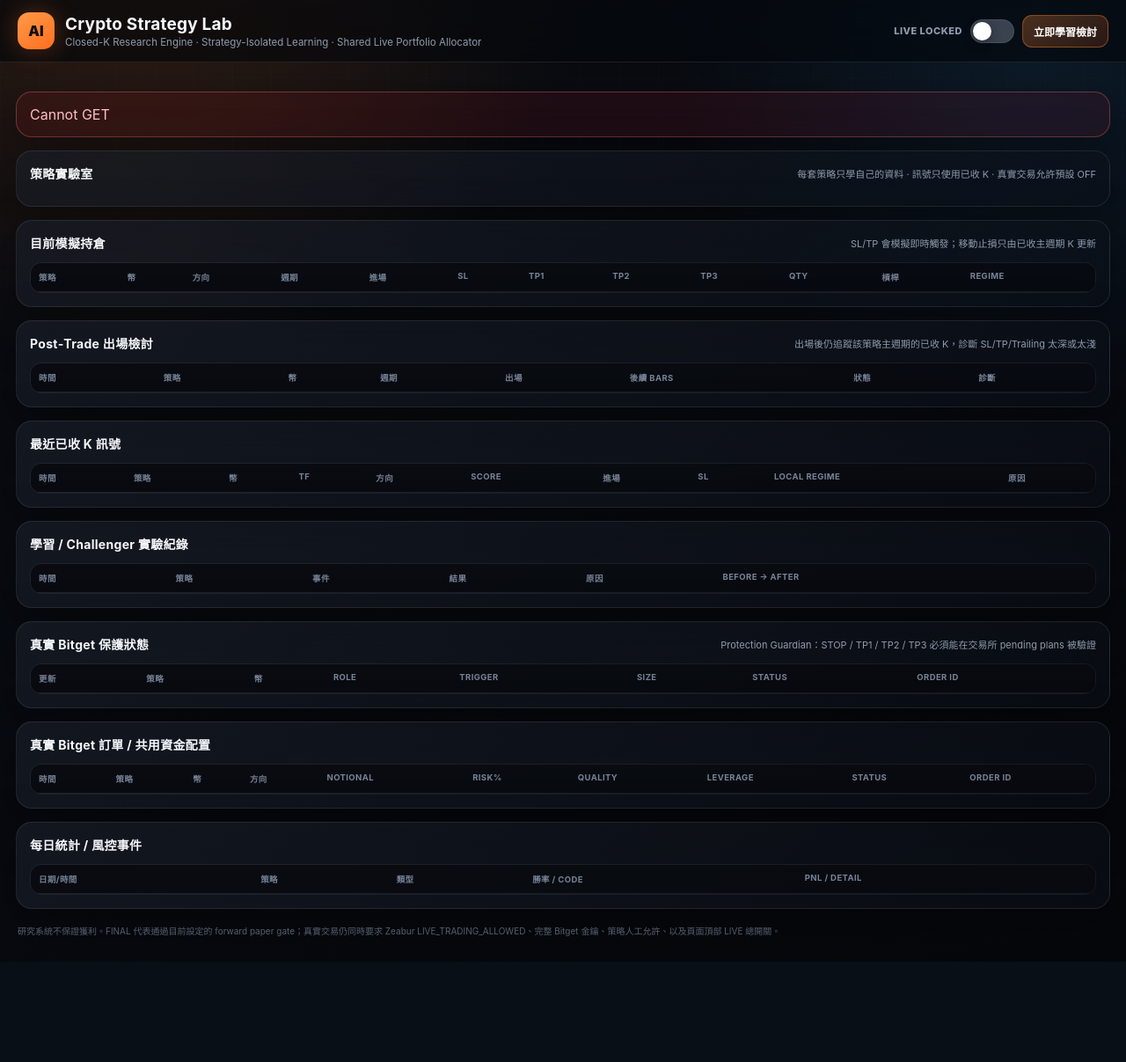
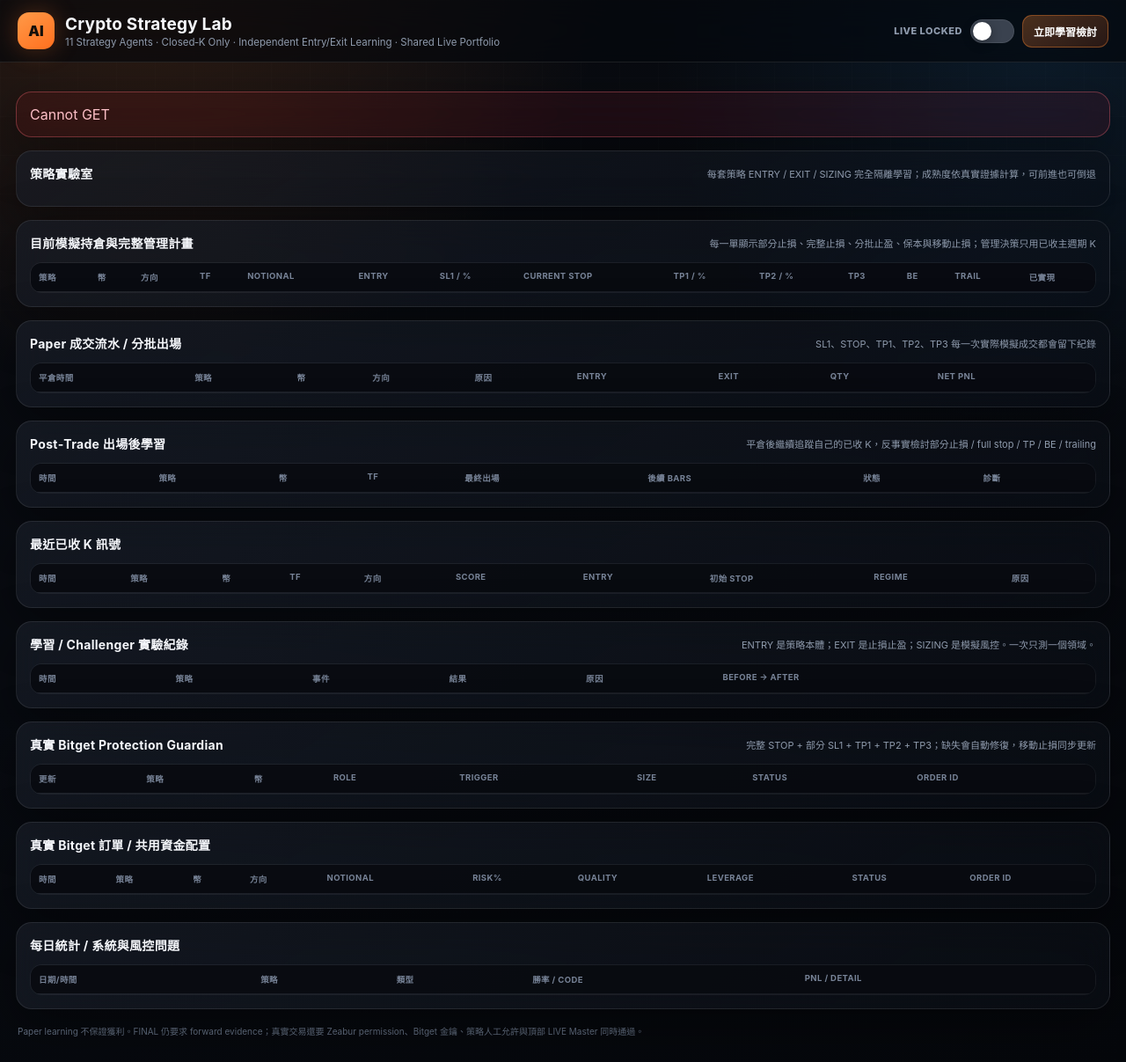
Before and after one commit to chenyu951216-afk/AI, a Python web app: template templates/index.html in a window 1280 px wide. Shown: the whole page at 88% size. Before the commit the page ends 1071 px from the top, so only its background shows below. Run offline with Jinja, Linux system fonts and the light colour scheme; the template is opened without the code that fills it, so the values that code supplies are empty.

Commit message:
Expose complete position lifecycle in dashboard

```diff
--- a/templates/index.html
+++ b/templates/index.html
@@ -1,17 +1,13 @@
-<!doctype html><html lang="zh-Hant"><head><meta charset="utf-8"><meta name="viewport" content="width=device-width,initial-scale=1"><title>AI Crypto Strategy Lab</title>
-<link rel="stylesheet" href="/static/app.css"></head><body>
-<header><div class="head"><div class="brand"><div class="logo">AI</div><div><h1>Crypto Strategy Lab</h1><div class="sub">Closed-K Research Engine · Strategy-Isolated Learning · Shared Live Portfolio Allocator</div></div></div><div class="actions"><span id="liveText" class="liveLabel">LIVE LOCKED</span><div id="liveSwitch" class="switch" title="真實交易總開關"></div><button class="btn orange" onclick="runLearning()">立即學習檢討</button></div></div></header>
-<div class="wrap">
-<div id="errorBox" class="glass section error hidden"></div>
-<div id="overview" class="overview"></div>
-<section class="glass section"><div class="sectionTitle"><h2>策略實驗室</h2><span class="muted">每套策略只學自己的資料 · 訊號只使用已收 K · 真實交易允許預設 OFF</span></div><div id="strategies" class="strategyGrid"></div></section>
-<section class="glass section"><div class="sectionTitle"><h2>目前模擬持倉</h2><span class="muted">SL/TP 會模擬即時觸發；移動止損只由已收主週期 K 更新</span></div><div class="tableWrap"><table><thead><tr><th>策略</th><th>幣</th><th>方向</th><th>週期</th><th>進場</th><th>SL</th><th>TP1</th><th>TP2</th><th>TP3</th><th>Qty</th><th>槓桿</th><th>Regime</th></tr></thead><tbody id="positions"></tbody></table></div></section>
-<section class="glass section"><div class="sectionTitle"><h2>Post‑Trade 出場檢討</h2><span class="muted">出場後仍追蹤該策略主週期的已收 K，診斷 SL/TP/Trailing 太深或太淺</span></div><div class="tableWrap"><table><thead><tr><th>時間</th><th>策略</th><th>幣</th><th>週期</th><th>出場</th><th>後續 bars</th><th>狀態</th><th>診斷</th></tr></thead><tbody id="postTrade"></tbody></table></div></section>
-<section class="glass section"><div class="sectionTitle"><h2>最近已收 K 訊號</h2></div><div class="tableWrap"><table><thead><tr><th>時間</th><th>策略</th><th>幣</th><th>TF</th><th>方向</th><th>Score</th><th>進場</th><th>SL</th><th>Local Regime</th><th>原因</th></tr></thead><tbody id="signals"></tbody></table></div></section>
-<section class="glass section"><div class="sectionTitle"><h2>學習 / Challenger 實驗紀錄</h2></div><div class="tableWrap"><table><thead><tr><th>時間</th><th>策略</th><th>事件</th><th>結果</th><th>原因</th><th>Before → After</th></tr></thead><tbody id="adj"></tbody></table></div></section>
-<section class="glass section"><div class="sectionTitle"><h2>真實 Bitget 保護狀態</h2><span class="muted">Protection Guardian：STOP / TP1 / TP2 / TP3 必須能在交易所 pending plans 被驗證</span></div><div class="tableWrap"><table><thead><tr><th>更新</th><th>策略</th><th>幣</th><th>Role</th><th>Trigger</th><th>Size</th><th>Status</th><th>Order ID</th></tr></thead><tbody id="protections"></tbody></table></div></section>
+<!doctype html><html lang="zh-Hant"><head><meta charset="utf-8"><meta name="viewport" content="width=device-width,initial-scale=1"><title>AI Crypto Strategy Lab</title><link rel="stylesheet" href="/static/app.css"></head><body>
+<header><div class="head"><div class="brand"><div class="logo">AI</div><div><h1>Crypto Strategy Lab</h1><div class="sub">11 Strategy Agents · Closed‑K Only · Independent Entry/Exit Learning · Shared Live Portfolio</div></div></div><div class="actions"><span id="liveText" class="liveLabel">LIVE LOCKED</span><div id="liveSwitch" class="switch" title="真實交易總開關"></div><button class="btn orange" onclick="runLearning()">立即學習檢討</button></div></div></header>
+<div class="wrap"><div id="errorBox" class="glass section error hidden"></div><div id="overview" class="overview"></div>
+<section class="glass section"><div class="sectionTitle"><h2>策略實驗室</h2><span class="muted">每套策略 ENTRY / EXIT / SIZING 完全隔離學習；成熟度依真實證據計算，可前進也可倒退</span></div><div id="strategies" class="strategyGrid"></div></section>
+<section class="glass section"><div class="sectionTitle"><h2>目前模擬持倉與完整管理計畫</h2><span class="muted">每一單顯示部分止損、完整止損、分批止盈、保本與移動止損；管理決策只用已收主週期 K</span></div><div class="tableWrap"><table><thead><tr><th>策略</th><th>幣</th><th>方向</th><th>TF</th><th>Notional</th><th>Entry</th><th>SL1 / %</th><th>Current Stop</th><th>TP1 / %</th><th>TP2 / %</th><th>TP3</th><th>BE</th><th>Trail</th><th>已實現</th></tr></thead><tbody id="positions"></tbody></table></div></section>
+<section class="glass section"><div class="sectionTitle"><h2>Paper 成交流水 / 分批出場</h2><span class="muted">SL1、STOP、TP1、TP2、TP3 每一次實際模擬成交都會留下紀錄</span></div><div class="tableWrap"><table><thead><tr><th>平倉時間</th><th>策略</th><th>幣</th><th>方向</th><th>原因</th><th>Entry</th><th>Exit</th><th>Qty</th><th>Net PnL</th></tr></thead><tbody id="trades"></tbody></table></div></section>
+<section class="glass section"><div class="sectionTitle"><h2>Post‑Trade 出場後學習</h2><span class="muted">平倉後繼續追蹤自己的已收 K，反事實檢討部分止損 / full stop / TP / BE / trailing</span></div><div class="tableWrap"><table><thead><tr><th>時間</th><th>策略</th><th>幣</th><th>TF</th><th>最終出場</th><th>後續 bars</th><th>狀態</th><th>診斷</th></tr></thead><tbody id="postTrade"></tbody></table></div></section>
+<section class="glass section"><div class="sectionTitle"><h2>最近已收 K 訊號</h2></div><div class="tableWrap"><table><thead><tr><th>時間</th><th>策略</th><th>幣</th><th>TF</th><th>方向</th><th>Score</th><th>Entry</th><th>初始 Stop</th><th>Regime</th><th>原因</th></tr></thead><tbody id="signals"></tbody></table></div></section>
+<section class="glass section"><div class="sectionTitle"><h2>學習 / Challenger 實驗紀錄</h2><span class="muted">ENTRY 是策略本體；EXIT 是止損止盈；SIZING 是模擬風控。一次只測一個領域。</span></div><div class="tableWrap"><table><thead><tr><th>時間</th><th>策略</th><th>事件</th><th>結果</th><th>原因</th><th>Before → After</th></tr></thead><tbody id="adj"></tbody></table></div></section>
+<section class="glass section"><div class="sectionTitle"><h2>真實 Bitget Protection Guardian</h2><span class="muted">完整 STOP + 部分 SL1 + TP1 + TP2 + TP3；缺失會自動修復，移動止損同步更新</span></div><div class="tableWrap"><table><thead><tr><th>更新</th><th>策略</th><th>幣</th><th>Role</th><th>Trigger</th><th>Size</th><th>Status</th><th>Order ID</th></tr></thead><tbody id="protections"></tbody></table></div></section>
 <section class="glass section"><div class="sectionTitle"><h2>真實 Bitget 訂單 / 共用資金配置</h2></div><div class="tableWrap"><table><thead><tr><th>時間</th><th>策略</th><th>幣</th><th>方向</th><th>Notional</th><th>Risk%</th><th>Quality</th><th>Leverage</th><th>Status</th><th>Order ID</th></tr></thead><tbody id="liveOrders"></tbody></table></div></section>
-<section class="glass section"><div class="sectionTitle"><h2>每日統計 / 風控事件</h2></div><div class="tableWrap"><table><thead><tr><th>日期/時間</th><th>策略</th><th>類型</th><th>勝率 / Code</th><th>PnL / Detail</th></tr></thead><tbody id="combined"></tbody></table></div></section>
-<div class="footerNote">研究系統不保證獲利。FINAL 代表通過目前設定的 forward paper gate；真實交易仍同時要求 Zeabur LIVE_TRADING_ALLOWED、完整 Bitget 金鑰、策略人工允許、以及頁面頂部 LIVE 總開關。</div>
-</div>
-<script src="/static/app.js"></script></body></html>
+<section class="glass section"><div class="sectionTitle"><h2>每日統計 / 系統與風控問題</h2></div><div class="tableWrap"><table><thead><tr><th>日期/時間</th><th>策略</th><th>類型</th><th>勝率 / Code</th><th>PnL / Detail</th></tr></thead><tbody id="combined"></tbody></table></div></section>
+<div class="footerNote">Paper learning 不保證獲利。FINAL 仍要求 forward evidence；真實交易還要 Zeabur permission、Bitget 金鑰、策略人工允許與頂部 LIVE Master 同時通過。</div></div><script src="/static/app.js"></script></body></html>
```
